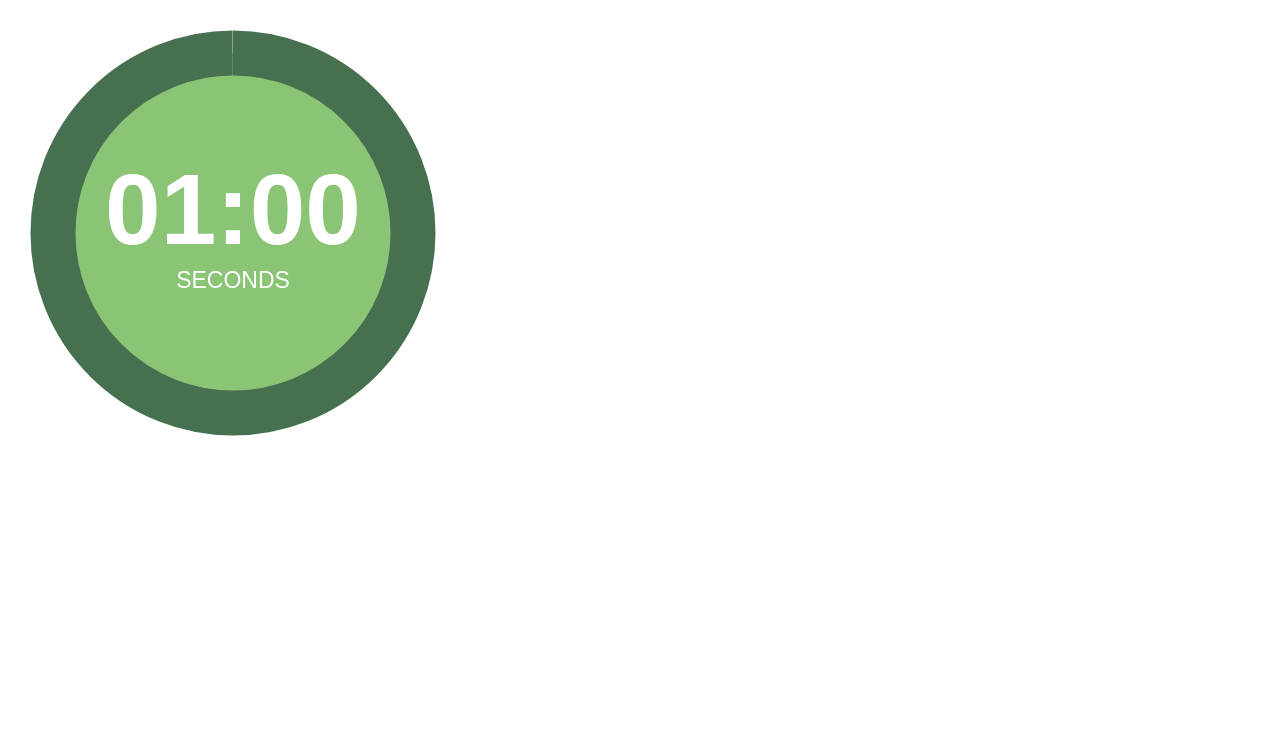
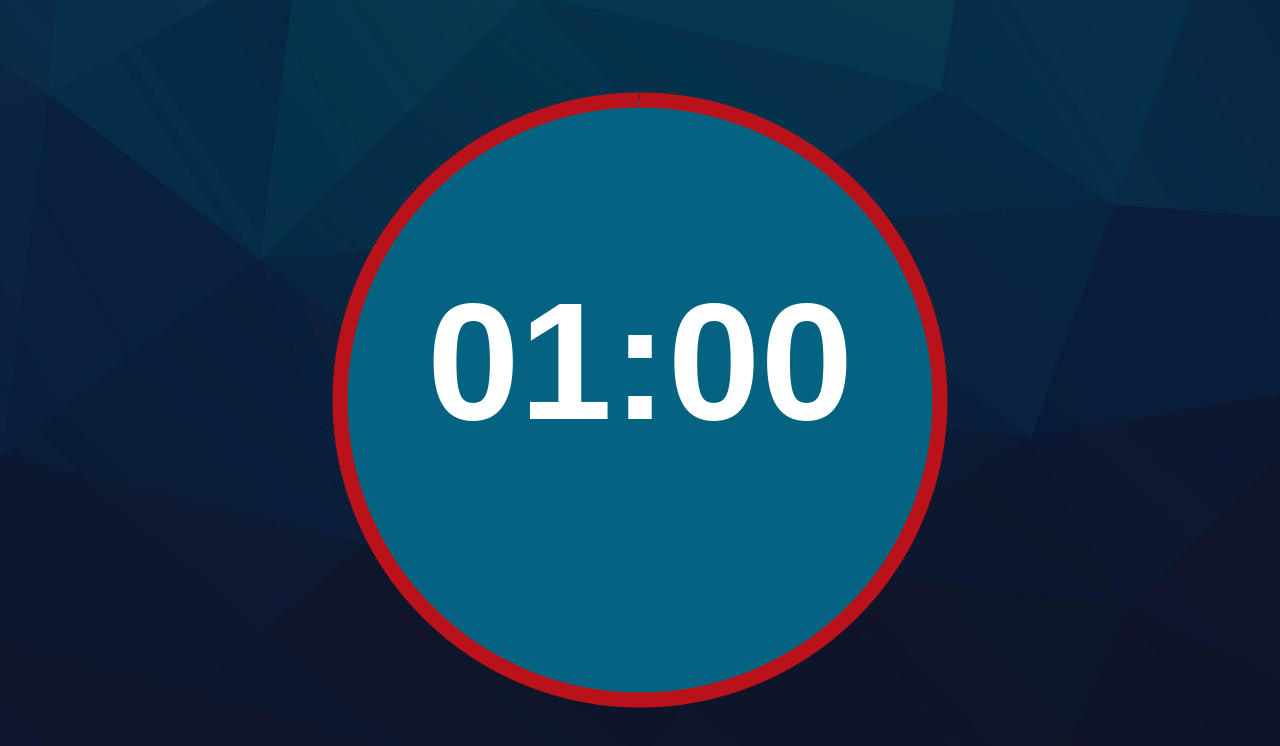
Before and after one commit to ZeratSadar/timer, a plain HTML site: page index.html in a window 1280 px wide. Drawn offline with nearby package versions, Linux system fonts and the light colour scheme.

Commit message:
mise en page

```diff
--- a/index.html
+++ b/index.html
@@ -11,7 +11,7 @@
     <script src="timer.js"></script>
 </head>
     <body>
-    <div id="container">
+    <div id="container" style="background-image: url('8ce6ec893c4c3d4f24721bd7943a8299bc83f81f.jpeg');">
         <div id="countdown"></div>
         <audio id="audio" src="http://www.soundjay.com/button/beep-07.wav" autostart="false" ></audio>
         <script type="text/javascript" charset="utf-8">
@@ -20,10 +20,14 @@
 
                 var done=false;
                 var countdown= $("#countdown").countdown360({
-                    radius      : 180,
+                    radius      : 300,
+                    strokeStyle : '#B9121B',
+                    strokeRadius: 20,
+                    fillStyle   : '#046380',
                     seconds     : 60,
                     fontColor   : '#FFFFFF',
                     autostart   : false,
+                    label       : ["", ""],
                     onComplete  : function () {
                         var sound = document.getElementById("audio");
                         sound.play()
--- a/style.css
+++ b/style.css
@@ -0,0 +1,25 @@
+html, body{
+    width: 100%;
+    margin: 0;
+    padding: 0;
+}
+#container{
+    width: 100vw;
+    height: 100vh;
+    background-repeat: no-repeat;
+    background-attachment: scroll;
+    background-position: center center;
+    -webkit-background-size: cover;
+    -moz-background-size: cover;
+    background-size: cover;
+    -o-background-size: cover;
+    text-align: center;
+    color: white;
+}
+#container #countdown{
+    padding-top: calc(50vh - 315px);
+}
+canvas{
+    display:block;
+    margin: 0 auto;
+}
--- a/timer.js
+++ b/timer.js
@@ -5,6 +5,7 @@
             radius: 15.5,                    // radius of arc
             strokeStyle: "#477050",          // the color of the stroke
             strokeWidth: undefined,          // the stroke width, dynamically calulated if omitted in options
+            strokeRadius: 4,                 // the stroke radius
             fillStyle: "#8ac575",            // the fill color
             fontColor: "#477050",            // the font color
             fontFamily: "sans-serif",        // the font family
@@ -21,7 +22,7 @@
         this.element = element;
         this.settings = $.extend({}, defaults, options);
         if (!this.settings.fontSize) { this.settings.fontSize = this.settings.radius/1.8; }
-        if (!this.settings.strokeWidth) { this.settings.strokeWidth = this.settings.radius/4; }
+        if (!this.settings.strokeWidth) { this.settings.strokeWidth = this.settings.radius/this.settings.strokeRadius; }
         this._defaults = defaults;
         this._name = pluginName;
         this._init();
```
Also changed, not shown: 8ce6ec893c4c3d4f24721bd7943a8299bc83f81f.jpeg (added).
